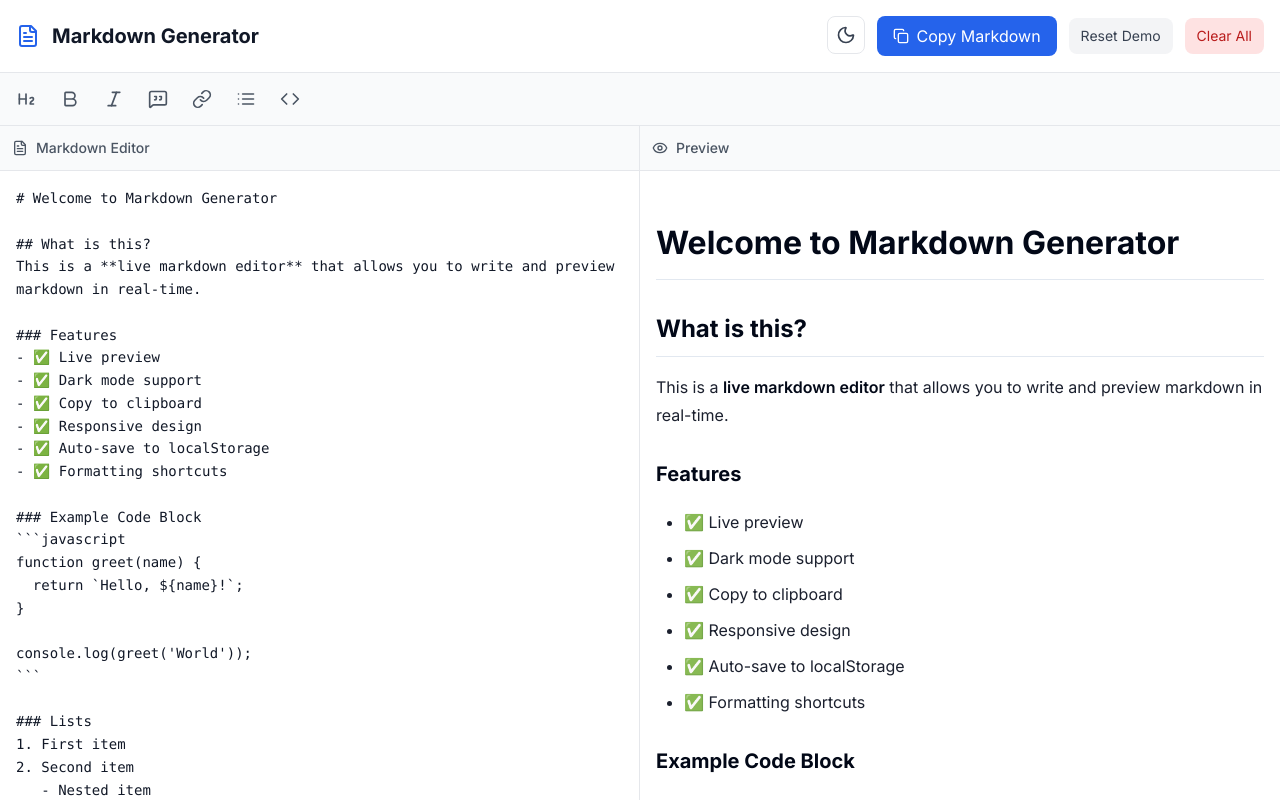
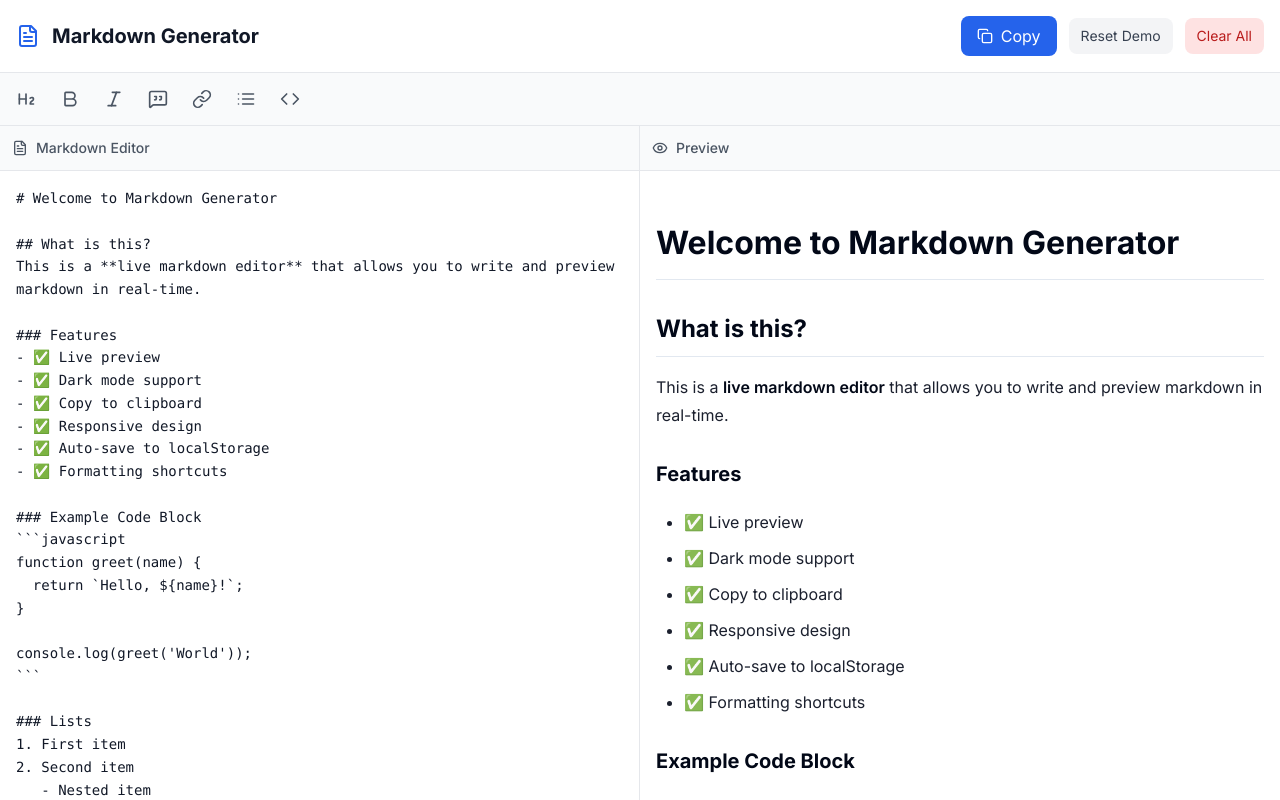
Before and after one commit to Roti18/readme-generator, a Next.js app: page / in a window 1280 px wide. Built offline with nearby package versions, Linux system fonts and the light colour scheme.

Commit message:
update: responsive

```diff
--- a/src/app/components/CopyButton.tsx
+++ b/src/app/components/CopyButton.tsx
@@ -34,7 +34,7 @@ export default function CopyButton({ text }: CopyButtonProps) {
       ) : (
         <>
           <Copy className="h-4 w-4" />
-          Copy Markdown
+          Copy
         </>
       )}
     </button>
--- a/src/app/components/ThemeToggle.tsx
+++ b/src/app/components/ThemeToggle.tsx
@@ -1,12 +1,8 @@
 "use client";
-
-import { Moon, Sun } from "lucide-react";
-import { useTheme } from "next-themes";
 import { useEffect, useState } from "react";
 
 export default function ThemeToggle() {
   const [mounted, setMounted] = useState(false);
-  const { theme, setTheme } = useTheme();
 
   useEffect(() => {
     setMounted(true);
@@ -17,18 +13,4 @@ export default function ThemeToggle() {
       <div className="w-10 h-10 rounded-lg border border-gray-200 dark:border-gray-700 bg-white dark:bg-gray-800" />
     );
   }
-
-  return (
-    <button
-      onClick={() => setTheme(theme === "dark" ? "light" : "dark")}
-      className="p-2 rounded-lg border border-gray-200 dark:border-gray-700 bg-white dark:bg-gray-800 hover:bg-gray-50 dark:hover:bg-gray-700 transition-colors"
-      aria-label="Toggle theme"
-    >
-      {theme === "dark" ? (
-        <Sun className="h-5 w-5 text-yellow-500" />
-      ) : (
-        <Moon className="h-5 w-5 text-gray-700" />
-      )}
-    </button>
-  );
 }
```
